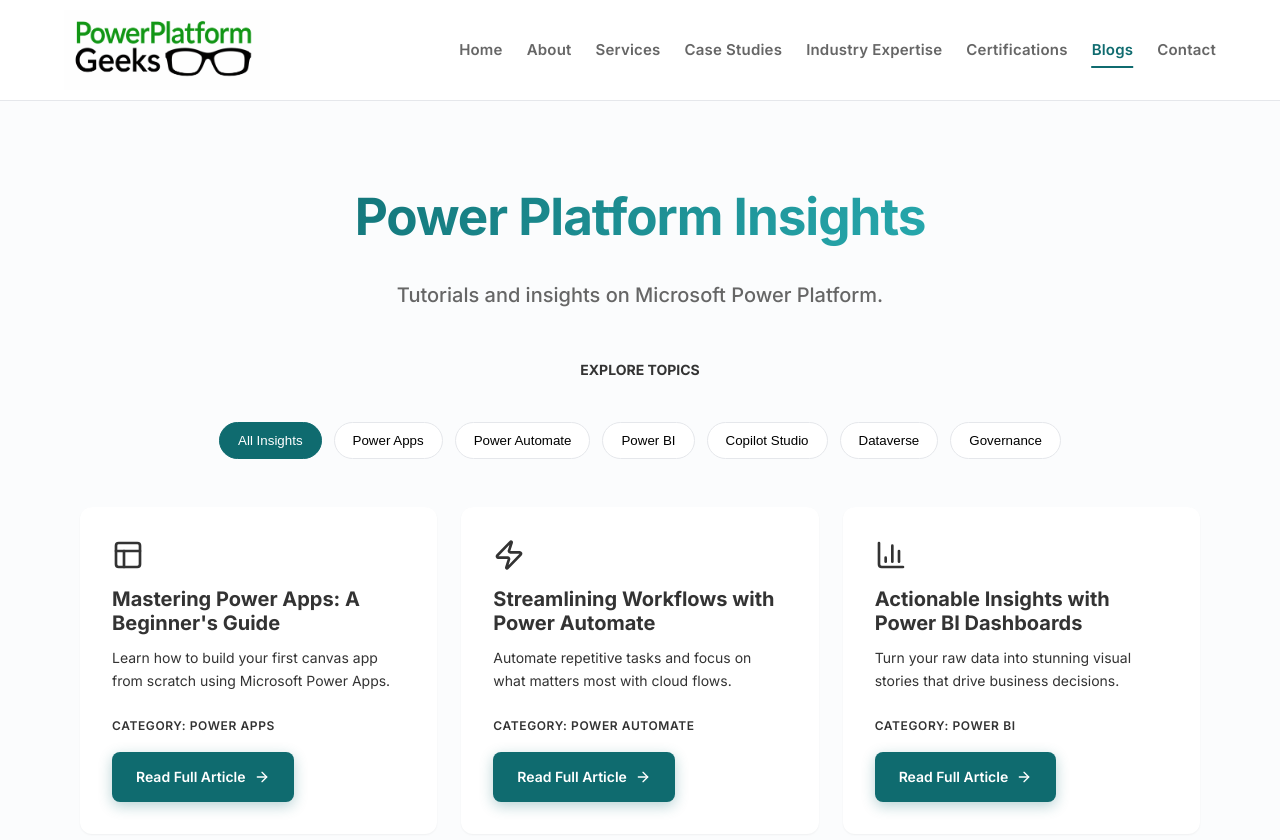
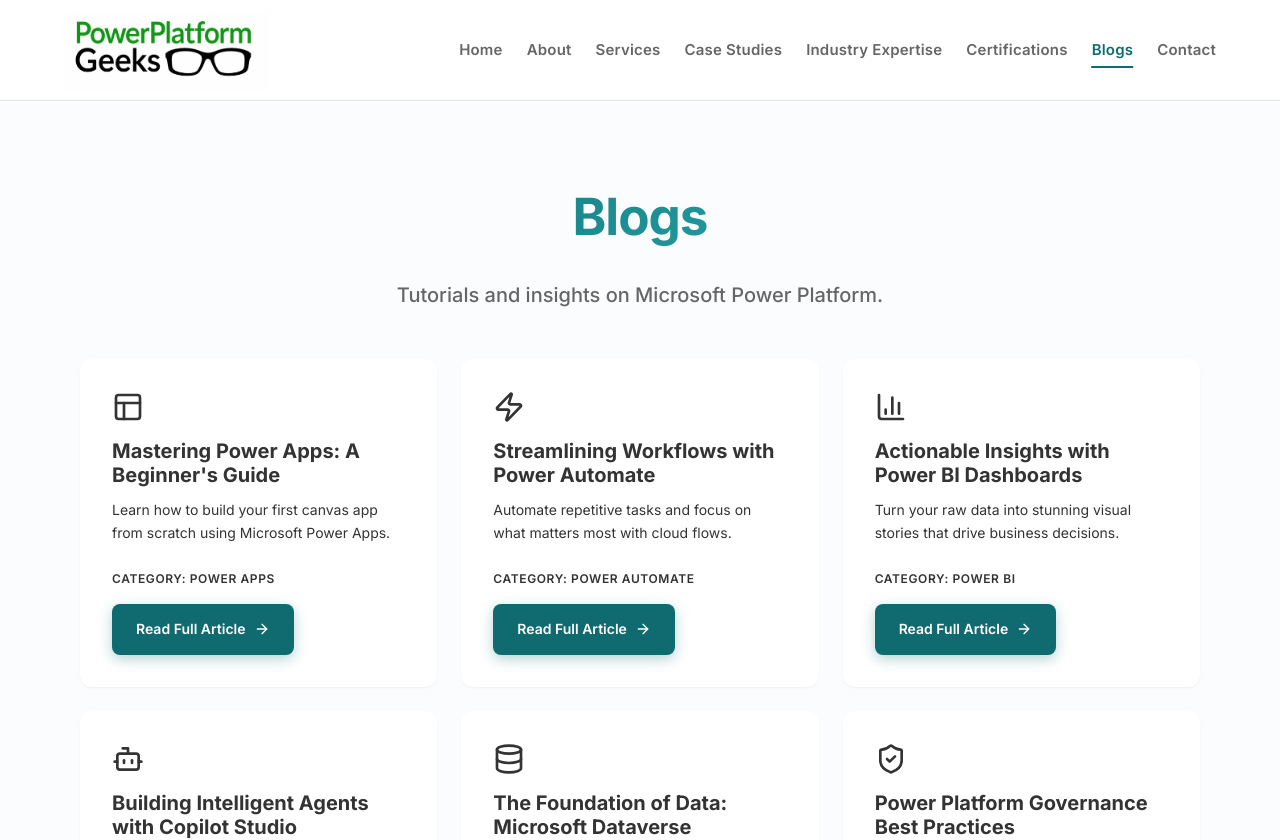
Before and after one commit to NITHINBEHARA/PowerPlatformGeeks, a React (Vite) app: page /blogs in a window 1280 px wide. Shown: the top 840 px of the page. Built offline with nearby package versions, Linux system fonts and the light colour scheme.

Commit message:
Further refine Home and Blogs: stack Case Studies, remove blog filters, and rename titles

```diff
--- a/src/pages/Blogs.jsx
+++ b/src/pages/Blogs.jsx
@@ -1,17 +1,11 @@
-import React, { useState } from 'react';
+import React from 'react';
 import { Link } from 'react-router-dom';
 import { Helmet } from 'react-helmet-async';
-import { blogPosts, categories } from '../data/blogData';
+import { blogPosts } from '../data/blogData';
 import { Layout, Zap, BarChart3, Bot, Database, ShieldCheck, ArrowRight } from 'lucide-react';
 import './PageStyles.css';
 
 const Blogs = () => {
-  const [activeCategory, setActiveCategory] = useState("All");
-
-  const filteredPosts = activeCategory === "All"
-    ? blogPosts
-    : blogPosts.filter(post => post.category === activeCategory);
-
   const getIcon = (category) => {
     switch(category) {
       case "Power Apps": return <Layout size={32} />;
@@ -27,43 +21,21 @@
   return (
     <div className="page bg-slate-50 min-h-screen pb-24">
       <Helmet>
-        <title>Power Platform Insights | Blogs | PowerPlatform Geeks</title>
+        <title>Blogs | PowerPlatform Geeks</title>
       </Helmet>
 
       {/* Header - Identical to Certifications Style */}
       <div className="page-header container">
-        <h1 className="section-title text-gradient">Power Platform Insights</h1>
+        <h1 className="section-title text-gradient">Blogs</h1>
         <p className="section-subtitle max-w-3xl mx-auto mt-8 text-xl">
           Tutorials and insights on Microsoft Power Platform.
         </p>
       </div>
 
       <div className="container max-w-6xl mx-auto px-4">
-        {/* Explore Topics - Pills Style */}
-        <div className="mb-12">
-          <p className="text-sm font-bold text-slate-500 uppercase tracking-widest mb-6 text-center">Explore Topics</p>
-          <div className="tabs flex justify-center overflow-x-auto no-scrollbar pb-2 flex-nowrap scroll-smooth">
-            <button
-              onClick={() => setActiveCategory("All")}
-              className={activeCategory === "All" ? "active" : ""}
-            >
-              All Insights
-            </button>
-            {categories.map((cat, idx) => (
-              <button
-                key={idx}
-                onClick={() => setActiveCategory(cat)}
-                className={activeCategory === cat ? "active" : ""}
-              >
-                {cat}
-              </button>
-            ))}
-          </div>
-        </div>
-
         {/* Blog Cards Grid - Matching Services Style */}
         <div className="grid grid-cols-1 md:grid-cols-2 lg:grid-cols-3 gap-6 max-w-6xl mx-auto">
-          {filteredPosts.map((post) => (
+          {blogPosts.map((post) => (
             <div
               key={post.id}
               className="bg-white rounded-xl border border-color p-8 shadow-sm flex flex-col h-full items-start text-left hover:shadow-lg transition-all duration-300 hover:-translate-y-1"
@@ -96,9 +68,9 @@
           ))}
         </div>
 
-        {filteredPosts.length === 0 && (
+        {blogPosts.length === 0 && (
           <div className="text-center py-20 bg-white border border-color rounded-xl mt-12">
-            <p className="text-slate-400 font-medium">No insights found in this area yet.</p>
+            <p className="text-slate-400 font-medium">No insights found yet.</p>
           </div>
         )}
       </div>
--- a/src/pages/Home.jsx
+++ b/src/pages/Home.jsx
@@ -232,7 +232,7 @@
       </RevealSection>
 
       {/* Our Case Studies Section (Restored & Synchronized) */}
-      <RevealSection className="our-case-studies-section section bg-slate-50 border-t border-gray-300">
+      <RevealSection className="our-case-studies-section section bg-slate-50 border-t border-gray-300 pb-0">
         <div className="container max-w-6xl mx-auto px-4">
           <SectionHeader
             title={<>Our <span className="text-gradient">Case Studies</span></>}
@@ -277,8 +277,41 @@
               </div>
             ))}
           </div>
+        </div>
+      </RevealSection>
+
+      {/* SECTION 4 — Public Case Studies (Symmetrical 2x2 Layout) */}
+      <RevealSection className="public-case-studies-section section bg-slate-50 border-t border-gray-300 pt-12">
+        <div className="container max-w-5xl mx-auto px-4">
+          <SectionHeader
+            title={<>Public <span className="text-gradient">Case Studies</span></>}
+            subtitle="Case studies inspired by publicly available Microsoft customer success stories."
+          />
+          <div className="grid grid-cols-1 md:grid-cols-2 gap-8">
+            {publicCaseStudiesData.slice(0, 4).map((post, idx) => (
+              <div
+                key={post.id}
+                className="bg-white rounded-2xl border border-color p-8 shadow-sm flex flex-col h-full items-start text-left hover:shadow-xl transition-all duration-300 hover:-translate-y-1.5"
+              >
+                <h4 className="text-xl font-bold text-slate-800 mb-3">{post.title}</h4>
+                <p className="text-slate-500 text-base leading-relaxed flex-grow">
+                  {post.description}
+                </p>
+              </div>
+            ))}
+          </div>
+
+          <p className="text-center text-slate-400 italic text-sm mt-12 mb-4">
+            Source: Microsoft Customer Success Stories (Public Case Studies)
+          </p>
+
           <div className="text-center mt-12">
-            <Link to="/case-studies" className="btn btn-secondary bg-white border border-[#d1d5db] text-[#374151] hover:bg-[#ecfdf5] hover:border-[#0f766e] hover:text-[#065f46] shadow-sm">Explore All Case Studies</Link>
+            <Link
+              to="/case-studies"
+              className="btn btn-primary group text-base px-10 py-3.5 rounded-xl inline-flex items-center gap-2 hover:scale-[1.02] transition-all duration-300 shadow-md"
+            >
+              Explore All Case Studies <ArrowRight size={20} className="transform transition-transform group-hover:translate-x-1" />
+            </Link>
           </div>
         </div>
       </RevealSection>
@@ -394,32 +427,6 @@
         </div>
       </section>
 
-      {/* SECTION 4 — Public Case Studies (Symmetrical 2x2 Layout) */}
-      <RevealSection className="public-case-studies-section section bg-slate-50 border-t border-gray-300">
-        <div className="container max-w-5xl mx-auto px-4">
-          <SectionHeader
-            title={<>Public <span className="text-gradient">Case Studies</span></>}
-            subtitle="Case studies inspired by publicly available Microsoft customer success stories."
-          />
-          <div className="grid grid-cols-1 md:grid-cols-2 gap-8">
-            {publicCaseStudiesData.slice(0, 4).map((post, idx) => (
-              <div
-                key={post.id}
-                className="bg-white rounded-2xl border border-color p-8 shadow-sm flex flex-col h-full items-start text-left hover:shadow-xl transition-all duration-300 hover:-translate-y-1.5"
-              >
-                <h4 className="text-xl font-bold text-slate-800 mb-3">{post.title}</h4>
-                <p className="text-slate-500 text-base leading-relaxed flex-grow">
-                  {post.description}
-                </p>
-              </div>
-            ))}
-          </div>
-
-          <p className="text-center text-slate-400 italic text-sm mt-12 mb-4">
-            Source: Microsoft Customer Success Stories (Public Case Studies)
-          </p>
-        </div>
-      </RevealSection>
 
       {/* Latest Blogs Section */}
       <RevealSection className="latest-blogs-section section bg-slate-50 border-t border-gray-300">
```
